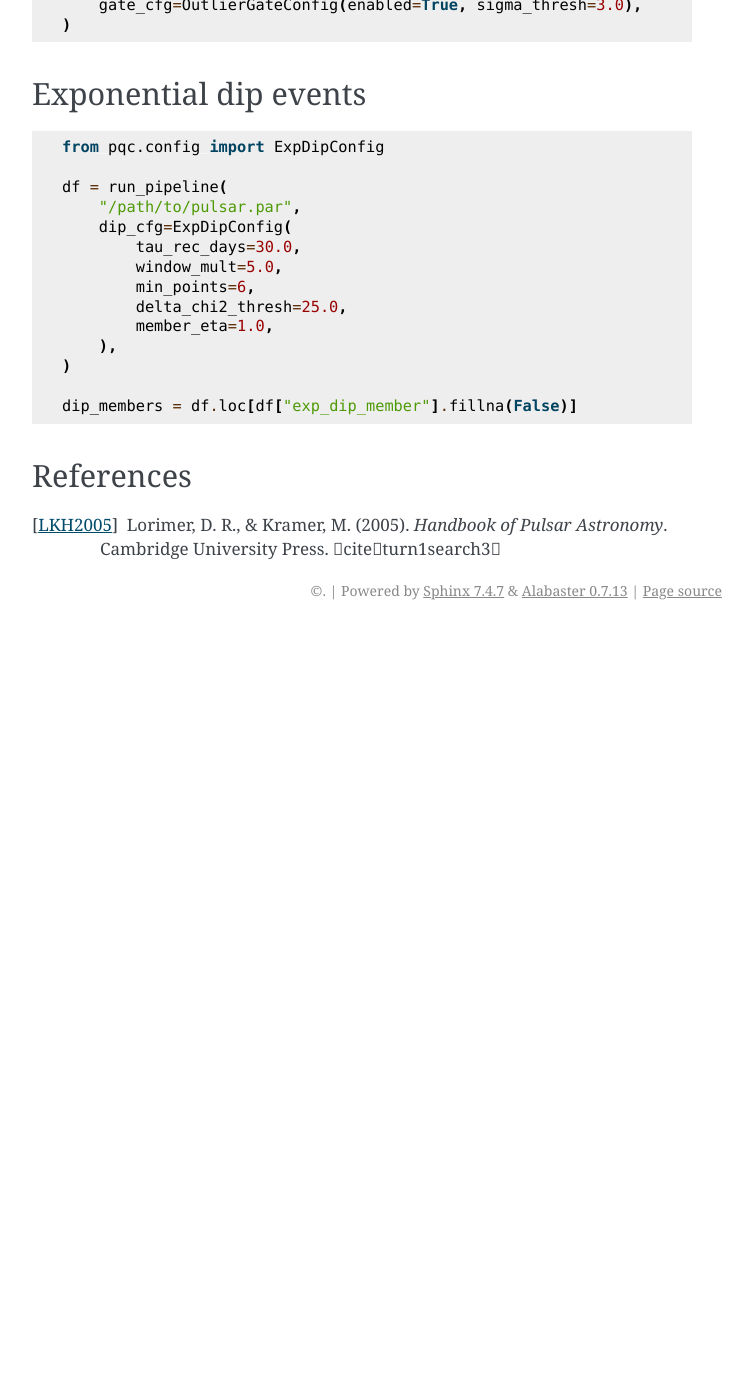
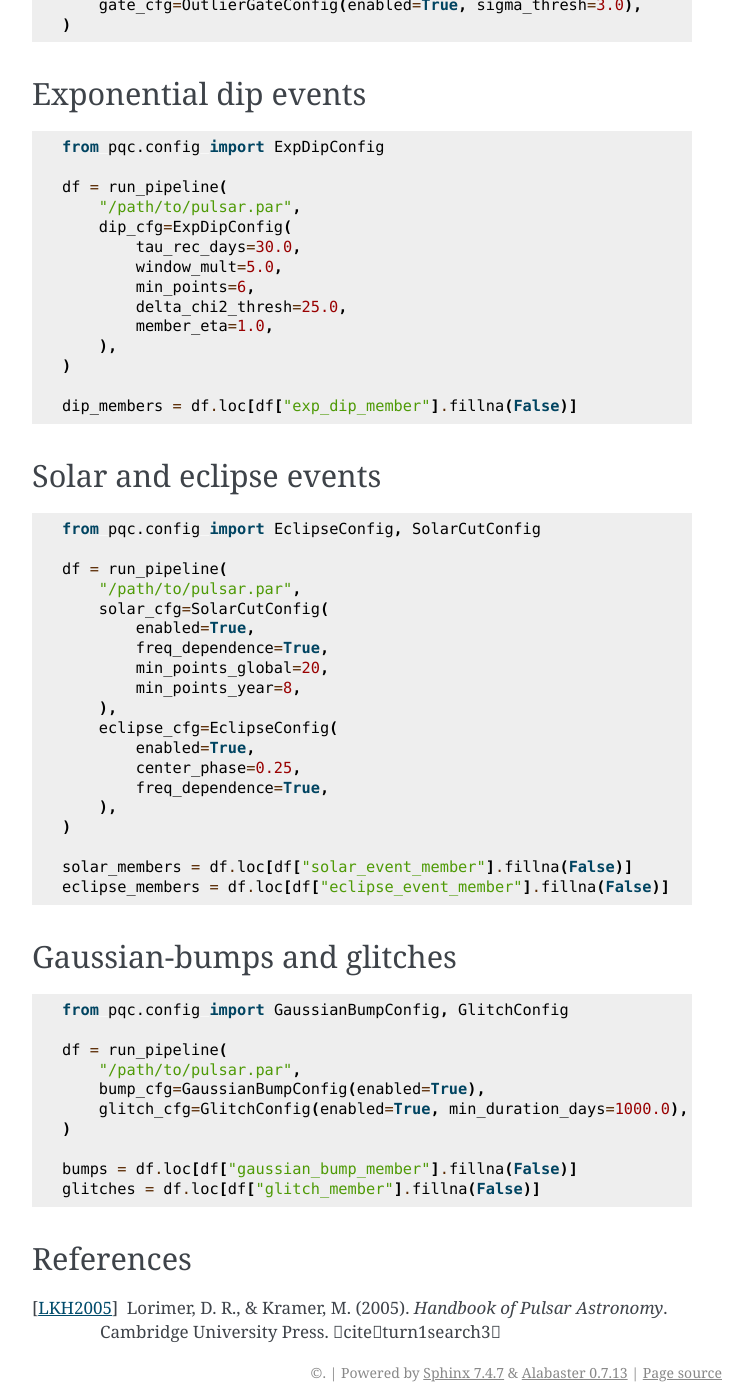
Before and after one commit to golamshaifullah/pqc, a Sphinx documentation site: the page built from docs/examples.rst, in a window 1280 px wide and 1400 px high, scrolled down 2751 px. Shown: the whole window, without its empty margins (388-1141 px from the left). Built offline with Sphinx 7.4.7, drawn with Linux system fonts in a browser that asks for light colours; before the commit the page ends 3381 px from its top, so only the background shows below that; some of the changed text lies outside the part shown.

```diff
--- a/docs/cli.rst
+++ b/docs/cli.rst
@@ -3,6 +3,9 @@ Command line
 
 The CLI wraps the full pipeline and writes a CSV output table. Most options
 map directly to configuration dataclasses in ``pqc.config``.
+
+Note: advanced global-event tuning (solar/eclipses/gaussian-bumps/glitches)
+is currently configured through the Python API config objects.
 
 Basic run
 ---------
--- a/docs/examples.rst
+++ b/docs/examples.rst
@@ -168,6 +168,47 @@ Exponential dip events
 
    dip_members = df.loc[df["exp_dip_member"].fillna(False)]
 
+Solar and eclipse events
+------------------------
+
+.. code-block:: python
+
+   from pqc.config import EclipseConfig, SolarCutConfig
+
+   df = run_pipeline(
+       "/path/to/pulsar.par",
+       solar_cfg=SolarCutConfig(
+           enabled=True,
+           freq_dependence=True,
+           min_points_global=20,
+           min_points_year=8,
+       ),
+       eclipse_cfg=EclipseConfig(
+           enabled=True,
+           center_phase=0.25,
+           freq_dependence=True,
+       ),
+   )
+
+   solar_members = df.loc[df["solar_event_member"].fillna(False)]
+   eclipse_members = df.loc[df["eclipse_event_member"].fillna(False)]
+
+Gaussian-bumps and glitches
+---------------------------
+
+.. code-block:: python
+
+   from pqc.config import GaussianBumpConfig, GlitchConfig
+
+   df = run_pipeline(
+       "/path/to/pulsar.par",
+       bump_cfg=GaussianBumpConfig(enabled=True),
+       glitch_cfg=GlitchConfig(enabled=True, min_duration_days=1000.0),
+   )
+
+   bumps = df.loc[df["gaussian_bump_member"].fillna(False)]
+   glitches = df.loc[df["glitch_member"].fillna(False)]
+
 References
 ----------
 
--- a/docs/overview.rst
+++ b/docs/overview.rst
@@ -16,8 +16,9 @@ Core capabilities
 - Load TOA/residual arrays via libstempo
 - Merge timing arrays with timfile metadata
 - Normalize backend keys (sys/group) for per-backend analysis
-- Detect bad measurements and transient exponential recoveries
-- Detect step and DM-step offsets
+- Detect bad measurements, transients, steps, and DM-step offsets
+- Detect global astrophysical events (exp-dips, solar, eclipses,
+  gaussian-bumps, glitches)
 - Optional feature columns and structure diagnostics
 - Optional covariate-conditioned preprocessing
 
```
Also changed, not shown: README.md (+29 -8 lines), docs/concepts.rst (+18 -1 lines), docs/quickstart.rst (+11 -2 lines), 1 other file.
